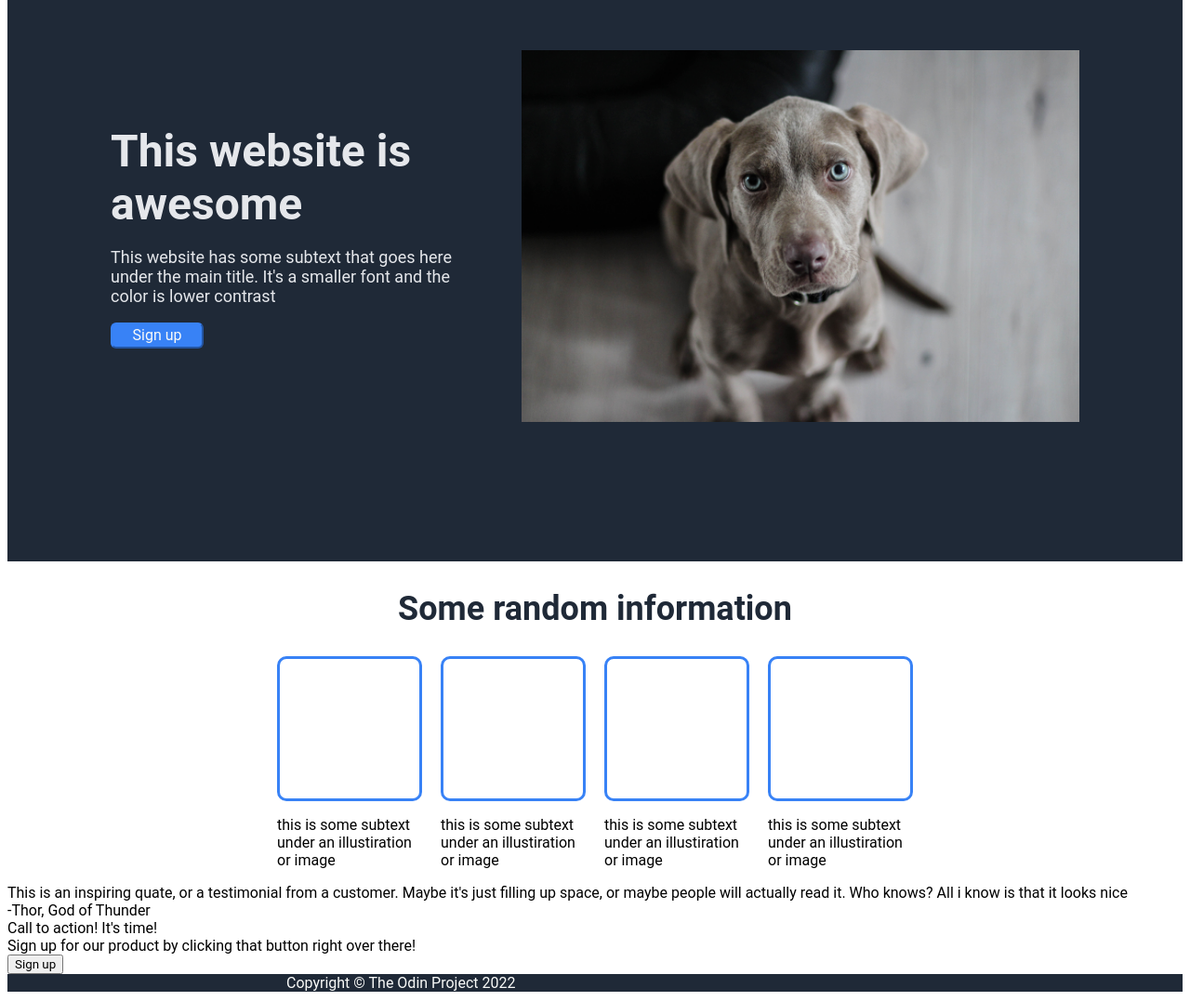
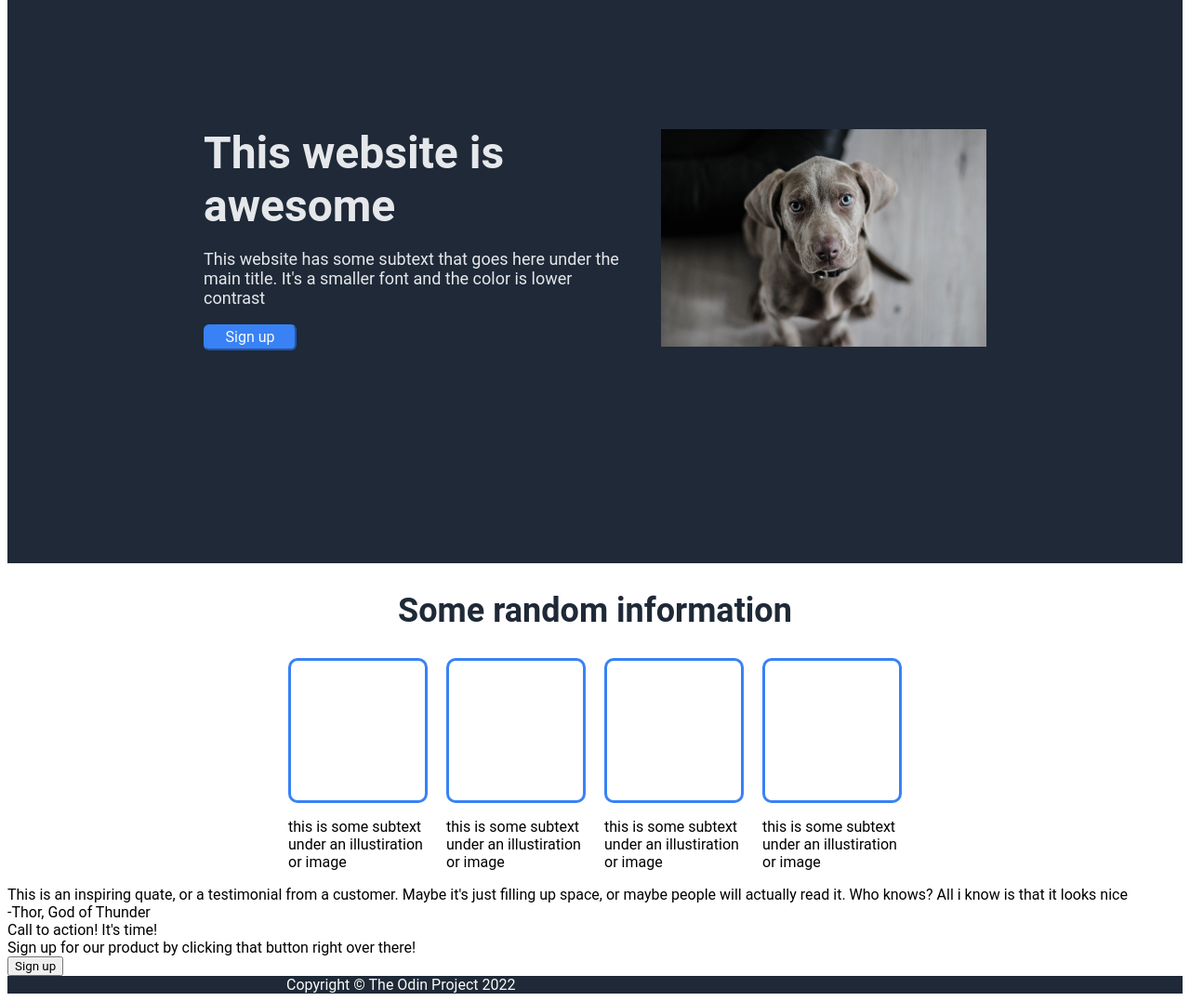
Before and after one commit to manukingg/landing-page, a plain HTML site: page index.html in a window 1280 px wide. Shown: the part 180-1257 px from the top of the page at 93% size. Drawn offline with Linux system fonts and the light colour scheme.

Commit message:
fixed sizes

```diff
--- a/styles.css
+++ b/styles.css
@@ -38,7 +38,7 @@ html {
     flex-shrink: 0;
     display: flex;
     justify-content: space-between;
-    width: 450px;
+    width: 350px;
 }
 
 .intro {
@@ -46,15 +46,14 @@ html {
     height: 700px;
     align-items: center;
     justify-content: center;
-
 }
 
 .intro-text-block {
-    flex: 1;
     font-size: 18px;
     color: #e5e7eb;
     margin-right: 42px;
-    min-width: 400px;
+    width: 450px;
+    min-width: 450px;
 }
 
 
@@ -74,8 +73,7 @@ html {
 }
 
 .intro-image {
-    flex: 1;
-    max-width: 600px;
+    width: 350px;
 }
 
 
@@ -94,19 +92,16 @@ ul {
     border: #3882f6 solid 3px;
     border-radius: 10px;
     height: 150px;
-    width: 150px;
 }
 
 .cards {
     display: flex;
     justify-content: center;
-    padding:0 10px;
-}
 
-.card>p {
-    width: 150px;
 }
 
 .card {
+    width: 150px;
     margin: 0 10px;
+    min-width: 150px;
 }
```
